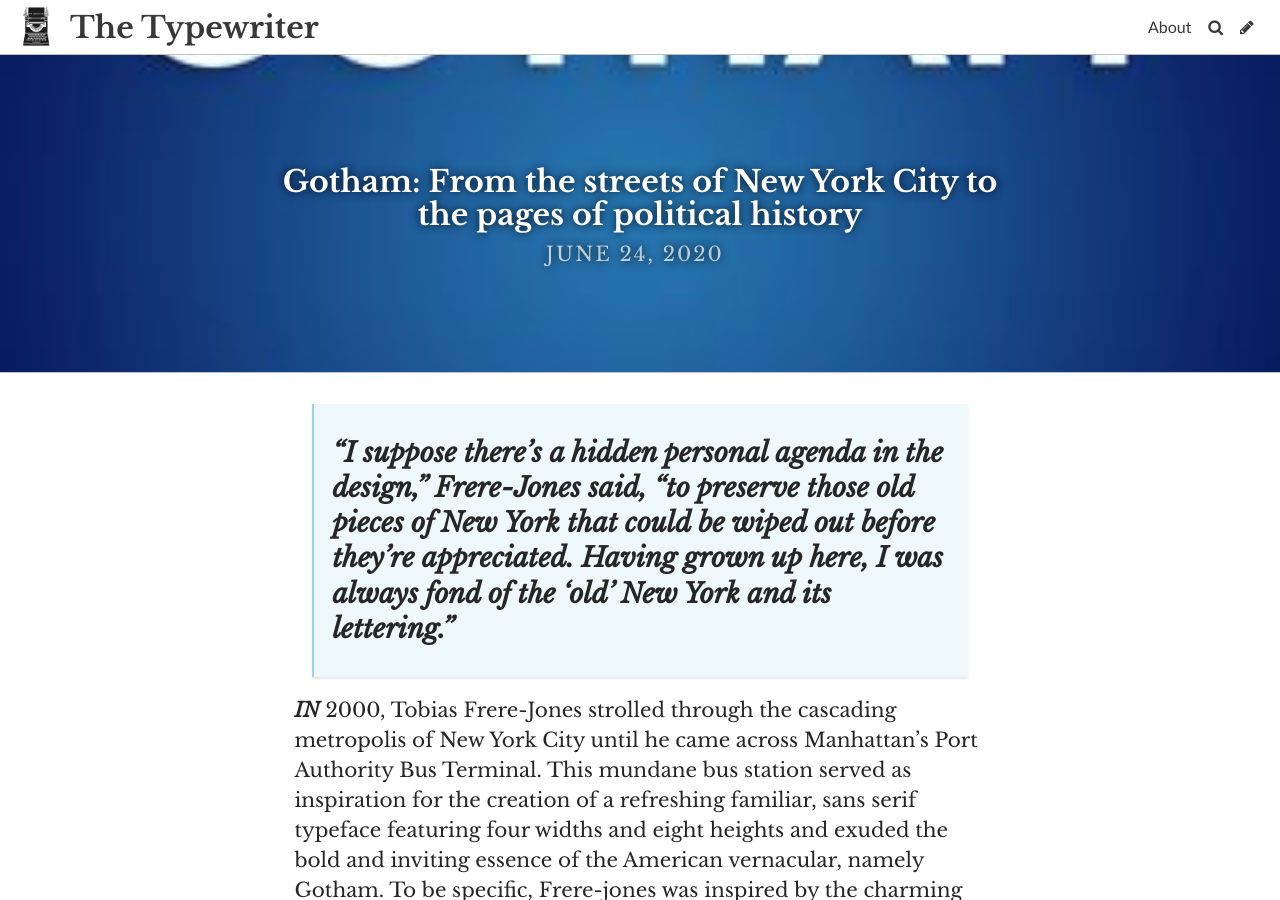
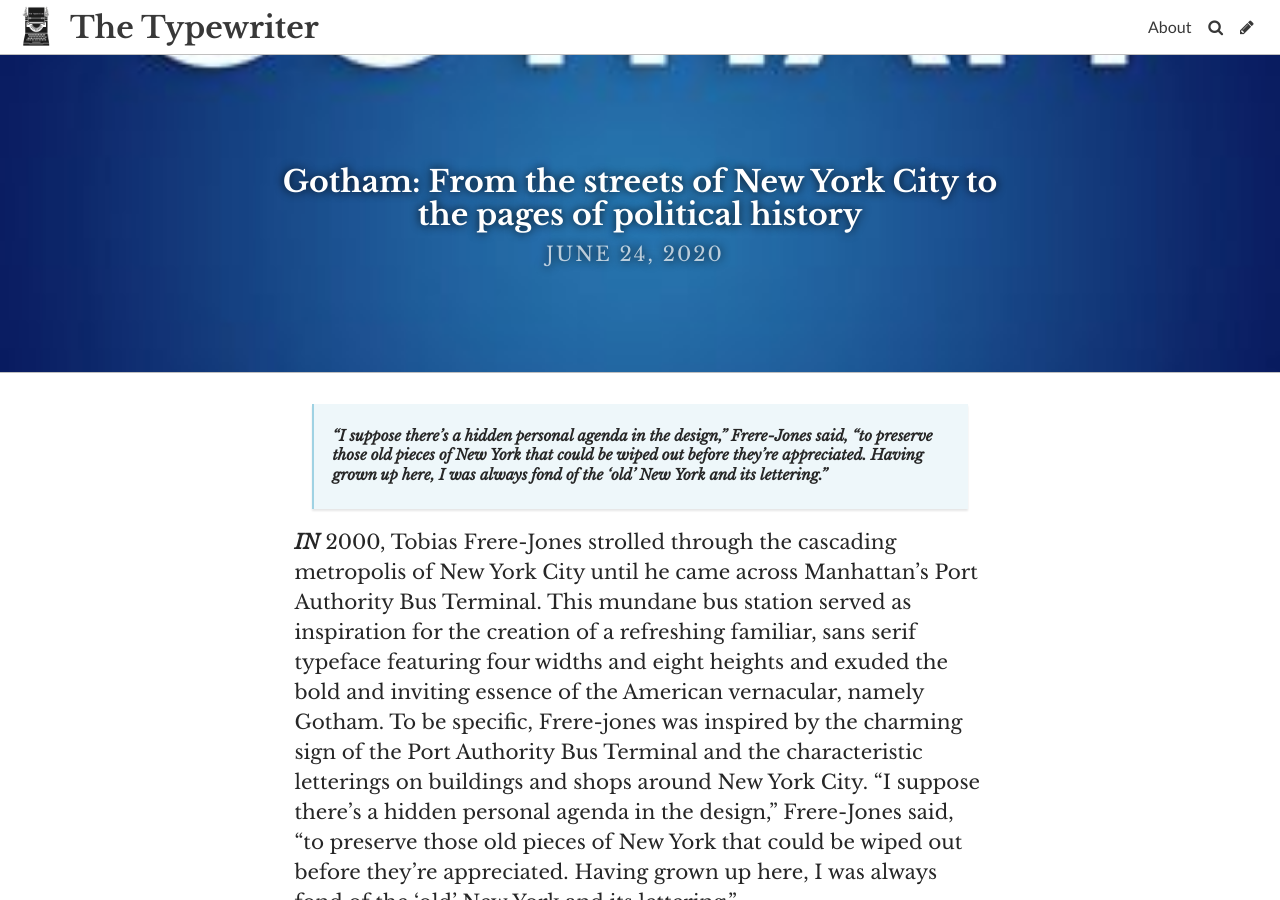
Before and after one commit to ismirithu/Typewriter, a Jekyll site: the page built from _posts/2019-07-20-here-is-my-new-post-for-trial.md, in a window 1280 px wide and 900 px high. Built offline with Jekyll 4.4.1, drawn with Linux system fonts in a browser that asks for light colours; some web fonts are replaced.

```diff
--- a/_posts/2019-07-20-here-is-my-new-post-for-trial.md
+++ b/_posts/2019-07-20-here-is-my-new-post-for-trial.md
@@ -7,7 +7,7 @@ caption: Obama's Presidential Campaign mock poster via
   http://www.rotatingcorpse.com/looking_good/design-if-you-appreciate-this-you-are-a-nerd/7296.html
 comments: true
 ---
-> ### *"I suppose there's a hidden personal agenda in the design," Frere-Jones said, "to preserve those old pieces of New York that could be wiped out before they're appreciated. Having grown up here, I was always fond of the 'old' New York and its lettering."*
+> ##### *"I suppose there's a hidden personal agenda in the design," Frere-Jones said, "to preserve those old pieces of New York that could be wiped out before they're appreciated. Having grown up here, I was always fond of the 'old' New York and its lettering."*
 
 ***IN*** 2000, Tobias Frere-Jones strolled through the cascading metropolis of New York City until he came across Manhattan's Port Authority Bus Terminal. This mundane bus station served as inspiration for the creation of a refreshing familiar, sans serif typeface featuring four widths and eight heights and exuded the bold and inviting essence of the American vernacular, namely Gotham. To be specific, Frere-jones was inspired by the charming sign of the Port Authority Bus Terminal and the characteristic letterings on buildings and shops around New York City. "I suppose there's a hidden personal agenda in the design," Frere-Jones said, "to preserve those old pieces of New York that could be wiped out before they're appreciated. Having grown up here, I was always fond of the 'old' New York and its lettering."
 
```
